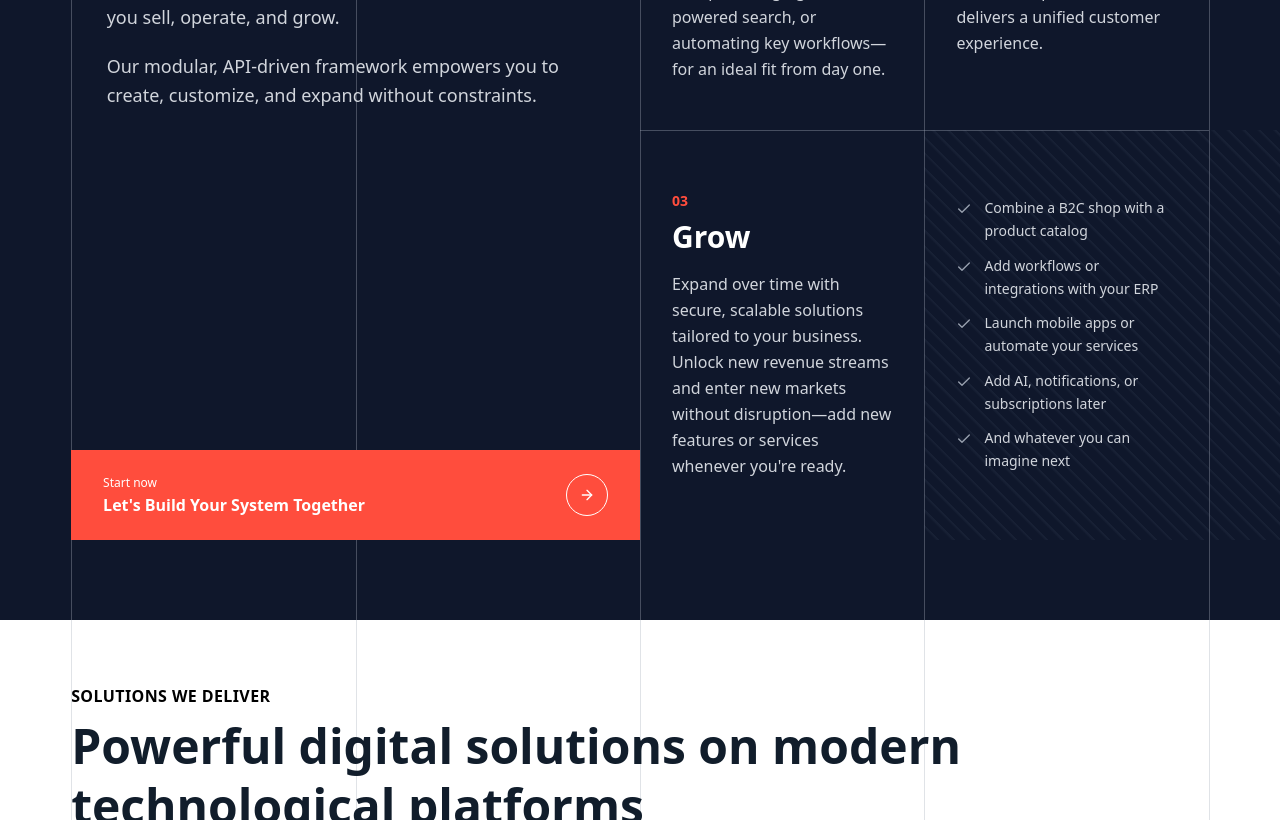
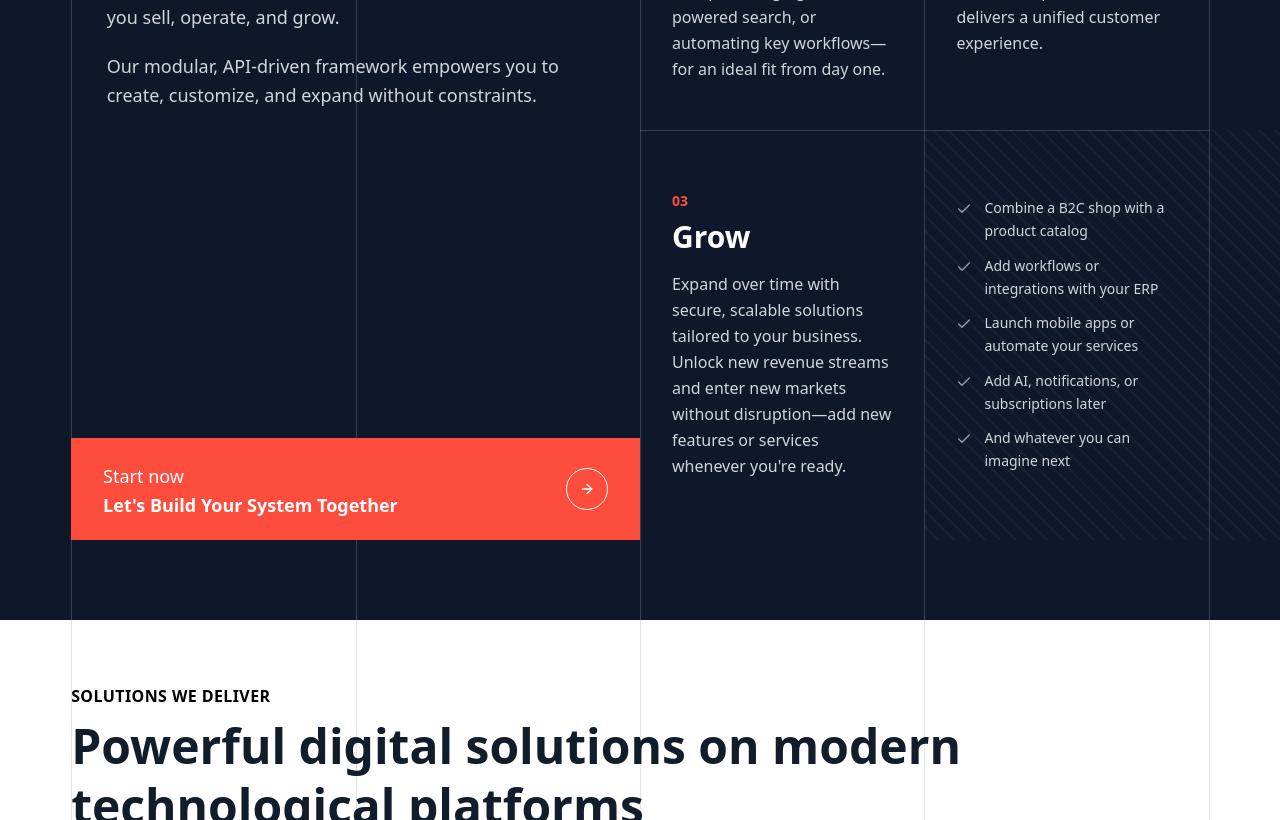
Before and after one commit to abdullah-fareed1/synergic, a Next.js app: page / in a window 1280 px wide. Shown: the part 1160-1980 px from the top of the page. Built offline with nearby package versions, Linux system fonts and the light colour scheme.

Commit message:
QA: ChooseCombineGrow Section Updates

```diff
--- a/app/home/sections/ChooseCombineGrow.tsx
+++ b/app/home/sections/ChooseCombineGrow.tsx
@@ -15,20 +15,16 @@ export default function ChooseCombineGrow() {
   return (
     <section className="bg-slate-900 text-white relative overflow-hidden">
       <div className="max-w-full mx-auto relative py-16 md:py-20">
-        {/* Desktop Grid Lines - 18 column system */}
         <div className="hidden md:block absolute inset-0 pointer-events-none">
-          {/* Vertical lines at positions 1, 5, 9, 13, 17 out of 18 */}
-          <div className="absolute left-[5.56%] top-0 bottom-0 w-px bg-gray-400 opacity-40" />
-          <div className="absolute left-[27.78%] top-0 bottom-0 w-px bg-gray-400 opacity-40" />
-          <div className="absolute left-[50%] top-0 bottom-0 w-px bg-gray-400 opacity-40" />
-          <div className="absolute left-[72.22%] top-0 bottom-0 w-px bg-gray-400 opacity-40" />
-          <div className="absolute left-[94.44%] top-0 bottom-0 w-px bg-gray-400 opacity-40" />
+          <div className="absolute left-[5.56%] top-0 bottom-0 w-px bg-gray-400 opacity-30" />
+          <div className="absolute left-[27.78%] top-0 bottom-0 w-px bg-gray-400 opacity-30" />
+          <div className="absolute left-[50%] top-0 bottom-0 w-px bg-gray-400 opacity-30" />
+          <div className="absolute left-[72.22%] top-0 bottom-0 w-px bg-gray-400 opacity-30" />
+          <div className="absolute left-[94.44%] top-0 bottom-0 w-px bg-gray-400 opacity-30" />
         </div>
 
         <div className="max-w-full mx-auto px-6 md:px-0 relative z-10">
-          {/* Mobile Accordion Layout */}
           <div className="md:hidden">
-            {/* Mobile Header */}
             <div className="mb-12">
               <p className="text-gray-400 text-xs tracking-widest mb-3 uppercase">
                 CHOOSE. COMBINE. GROW.
@@ -49,7 +45,6 @@ export default function ChooseCombineGrow() {
               </div>
             </div>
 
-            {/* Choose Accordion */}
             <div className="border-t border-gray-700">
               <button
                 onClick={() => toggle("choose")}
@@ -81,8 +76,6 @@ export default function ChooseCombineGrow() {
                 </div>
               )}
             </div>
-
-            {/* Combine Accordion */}
             <div className="border-t border-gray-400">
               <button
                 onClick={() => toggle("combine")}
@@ -146,7 +139,6 @@ export default function ChooseCombineGrow() {
               )}
             </div>
 
-            {/* Grow Accordion */}
             <div className="border-t border-gray-400">
               <button
                 onClick={() => toggle("grow")}
@@ -179,7 +171,6 @@ export default function ChooseCombineGrow() {
               )}
             </div>
 
-            {/* Mobile CTA Button */}
             <div className="pt-8">
               <button
                 className="w-full text-white px-6 py-5 rounded flex items-center justify-between transition"
@@ -192,8 +183,8 @@ export default function ChooseCombineGrow() {
                 }
               >
                 <div className="text-left">
-                  <div className="text-xs mb-0.5">Start now</div>
-                  <div className="font-bold text-base">
+                  <div className="text-base mb-0.5">Start now</div>
+                  <div className="font-semibold text-base">
                     Let's Build Your System Together
                   </div>
                 </div>
@@ -211,12 +202,10 @@ export default function ChooseCombineGrow() {
           {/* Desktop Layout */}
           <div className="hidden md:block relative">
             <div className="flex">
-              {/* Left Section - Line 1 to Center (5.56% to 50%) = 8 parts */}
               <div
                 className="flex flex-col justify-between"
                 style={{ width: "50%" }}
               >
-                {/* Content Area - starts after line 1, ends at center */}
                 <div className="pl-[16.67%] pr-[11.11%] py-12">
                   <p className="text-gray-400 text-xs tracking-widest mb-4 uppercase">
                     CHOOSE. COMBINE. GROW.
@@ -235,7 +224,6 @@ export default function ChooseCombineGrow() {
                   </p>
                 </div>
 
-                {/* CTA Button - Starts after line 1, at line 2 (27.78%) */}
                 <div className="pl-[11.11%]">
                   <button
                     className="w-full text-white px-8 py-6 flex items-center justify-between transition"
@@ -248,8 +236,8 @@ export default function ChooseCombineGrow() {
                     }
                   >
                     <div className="text-left">
-                      <div className="text-xs mb-1">Start now</div>
-                      <div className="font-bold text-base leading-tight">
+                      <div className="text-lg mb-1">Start now</div>
+                      <div className="text-lg font-semibold leading-tight">
                         Let's Build Your System Together
                       </div>
                     </div>
@@ -264,15 +252,12 @@ export default function ChooseCombineGrow() {
                 </div>
               </div>
 
-              {/* Right Section - Center to Line 5 (50% to 94.44%) = 8 parts */}
               <div className="relative" style={{ width: "50%" }}>
-                {/* Horizontal line from center to line 5 */}
                 <div
-                  className="absolute left-0 top-1/2 h-px bg-gray-400 opacity-40"
+                  className="absolute left-0 top-1/2 h-px bg-gray-400 opacity-30"
                   style={{ right: "11.11%" }}
                 />
 
-                {/* Diagonal striped background */}
                 <div
                   className="absolute h-1/2 pointer-events-none"
                   style={{
@@ -293,7 +278,6 @@ export default function ChooseCombineGrow() {
                   className="grid grid-cols-2 grid-rows-2 h-full"
                   style={{ paddingRight: "11.11%" }}
                 >
-                  {/* Choose - Top Left */}
                   <div className="px-8 py-12 flex flex-col justify-center">
                     <div
                       className="font-bold mb-2 text-sm"
@@ -313,7 +297,6 @@ export default function ChooseCombineGrow() {
                     </p>
                   </div>
 
-                  {/* Combine - Top Right */}
                   <div className="px-8 py-12 flex flex-col justify-center">
                     <div
                       className="font-bold mb-2 text-sm"
@@ -331,7 +314,6 @@ export default function ChooseCombineGrow() {
                     </p>
                   </div>
 
-                  {/* Grow - Bottom Left */}
                   <div className="px-8 py-12 flex flex-col justify-center">
                     <div
                       className="font-bold mb-2 text-sm"
@@ -350,7 +332,6 @@ export default function ChooseCombineGrow() {
                     </p>
                   </div>
 
-                  {/* Checklist - Bottom Right */}
                   <div className="px-8 py-12 flex items-center relative z-10">
                     <div className="space-y-3">
                       <div className="flex items-start space-x-3">
```
